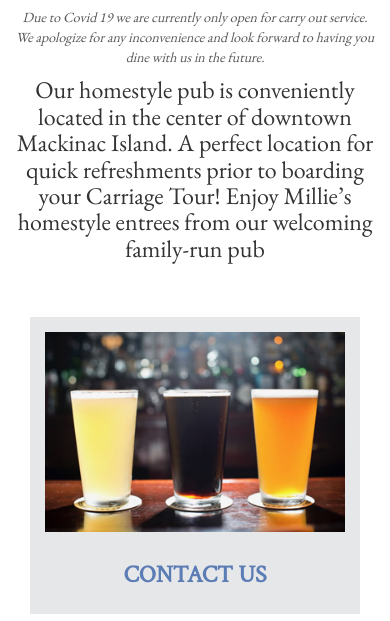
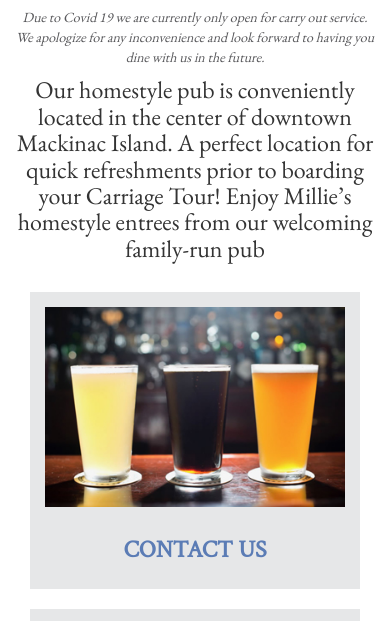
Before and after one commit to cschmity/millies, a plain HTML site: page index.html in a window 390 px wide. Shown: the part 427-1048 px from the top of the page. Drawn offline with nearby package versions, Linux system fonts and the light colour scheme.

Commit message:
Add files via upload

```diff
--- a/css/navigationheaderfooter.css
+++ b/css/navigationheaderfooter.css
@@ -185,10 +185,6 @@ label {
   }
 }
 @media screen and (max-width: 767px) {
-  .col-sm-4 {
-    text-align: center;
-    margin: 25px 0;
-  }
   .hdr > h3 {
 	margin-top:10px;
 	margin-bottom:10px;
```
